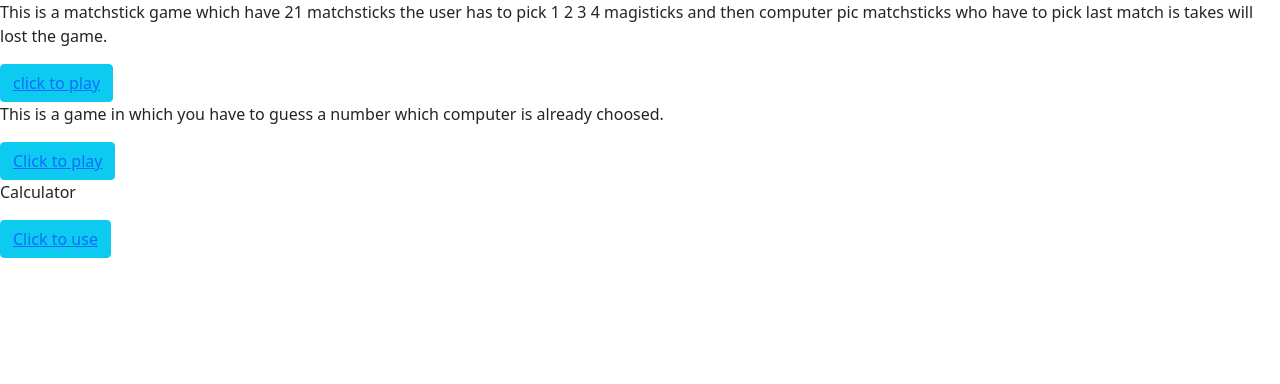
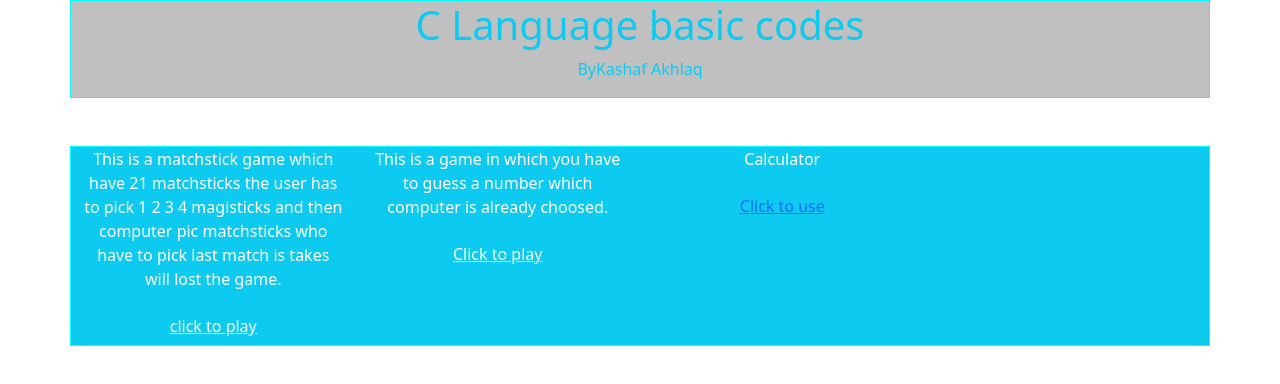
Before and after one commit to Kashaf25119/C_language, a plain HTML site: page index.html in a window 1280 px wide. Drawn offline with nearby package versions, Linux system fonts and the light colour scheme.

Commit message:
Update index.html

```diff
--- a/index.html
+++ b/index.html
@@ -5,13 +5,33 @@
     <meta name="viewport" content="width=device-width, initial-scale=1.0">
     <link rel="stylesheet" href="https://cdn.jsdelivr.net/npm/bootstrap@5.1.3/dist/css/bootstrap.min.css">
     <title>C Language Files</title>
+    <style>
+        .container{
+            border:1px solid aqua;
+            background-color:silver;
+        }
+    </style>
 </head>
 <body>
-    <p>This is a matchstick game which have 21 matchsticks the user has to pick 1 2 3 4 magisticks and then computer pic matchsticks who have to pick last match is takes will lost the game.</p>
-    <button class="btn btn-info" ><a href="match.c">click to play</a></button>
-    <p>This is a game in which you have to guess a number which computer is already choosed.</p>
-    <button class="btn btn-info" ><a href="Guess.c">Click to play</a></button>
-    <p>Calculator </p>
-    <button class="btn btn-info" ><a href="calculate.c">Click to use</a></button>
+    <div class="container text-center">
+        <h1 class="text-info">C Language basic codes</h1>
+        <p class="text-info">By<span>Kashaf Akhlaq </span></p>
+    </div>
+    <div class="container text-center my-5">
+        <div class="row text-white bg-info">
+            <div class="col col-sm-1 col-md-3">
+                    <p>This is a matchstick game which have 21 matchsticks the user has to pick 1 2 3 4 magisticks and then computer pic matchsticks who have to pick last match is takes will lost the game.</p>
+                    <button class="btn btn-info" ><a href="match.c" class="text-white">click to play</a></button>
+            </div>
+            <div class="col col-sm-1 col-md-3">
+                <p>This is a game in which you have to guess a number which computer is already choosed.</p>
+               <button class="btn btn-info" ><a href="Guess.c" class="text-white">Click to play</a></button>
+            </div>
+            <div class="col col-sm-1 col-md-3">
+                <p>Calculator </p>
+                <button class="btn btn-info" ><a href="calculate.c">Click to use</a></button>
+            </div>
+        </div>
+    </div>
 </body>
 </html>
```
